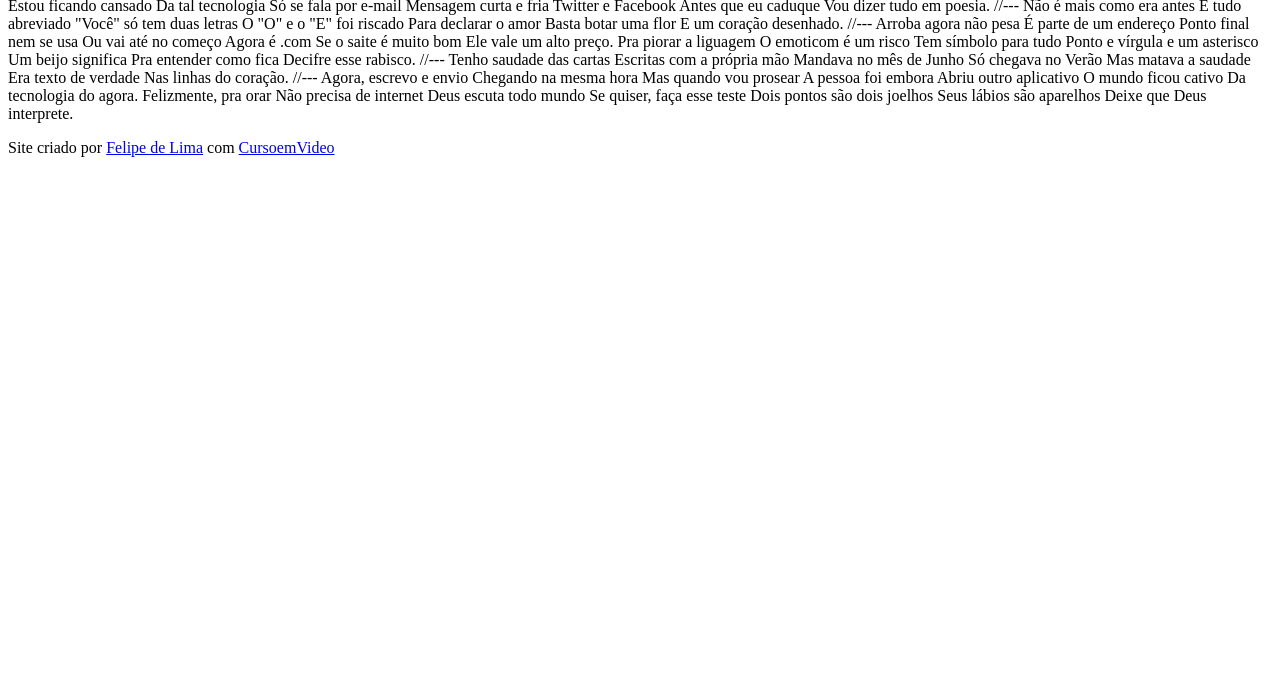
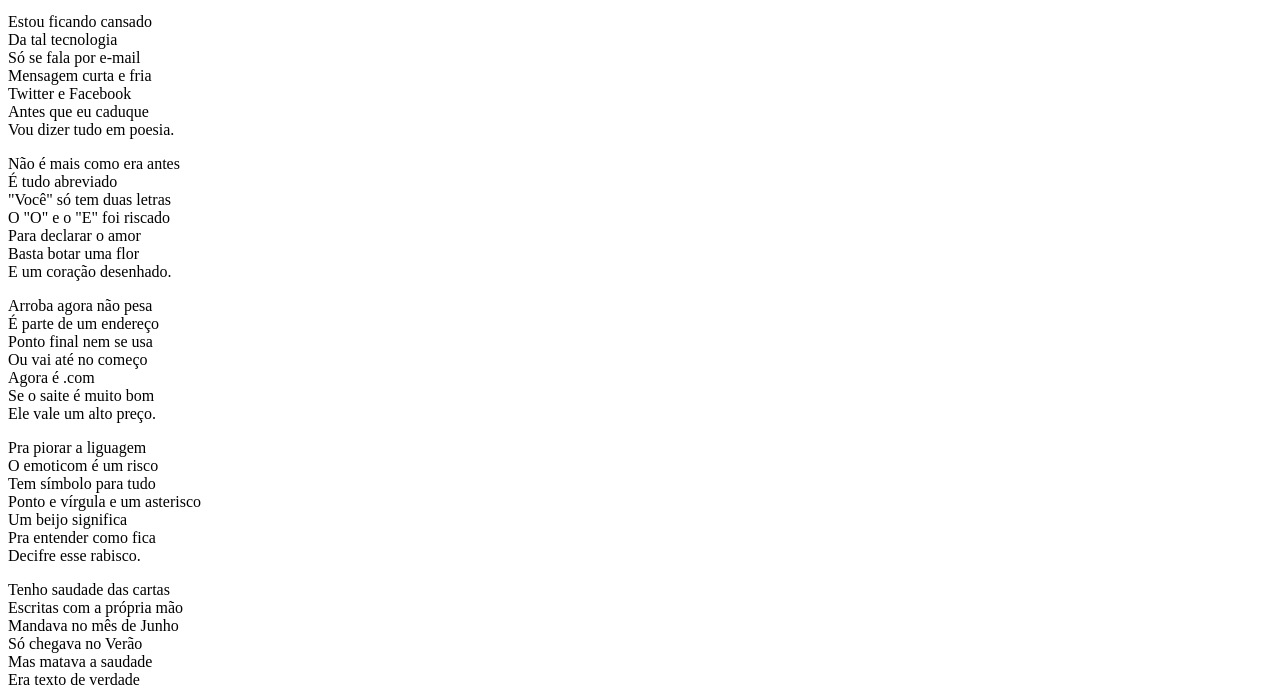
Before and after one commit to felipe-ocoder/html-css, a plain HTML site: page desafios/d0012/index.html in a window 1280 px wide. Shown: the part 101-790 px from the top of the page. Drawn offline with Linux system fonts and the light colour scheme.

Commit message:
Organização do  projeto

```diff
--- a/desafios/d0012/index.html
+++ b/desafios/d0012/index.html
@@ -4,6 +4,7 @@
     <meta charset="UTF-8">
     <meta name="viewport" content="width=device-width, initial-scale=1.0">
     <title>Cordel Moderno</title>
+    <link rel="stylesheet" href="style.css">
 </head>
 <body>
     <header>
@@ -11,69 +12,86 @@
         Por <a href="https://www.recantodasletras.com.br/poesias/3186743]" target="_blank">Milton Duarte</a>
     </header>
 
-    Estou ficando cansado
-    Da tal tecnologia
-    Só se fala por e-mail
-    Mensagem curta e fria
-    Twitter e Facebook
-    Antes que eu caduque
-    Vou dizer tudo em poesia.
+    <section>
+        <p>
+            Estou ficando cansado <br>
+            Da tal tecnologia <br>
+            Só se fala por e-mail <br>
+            Mensagem curta e fria <br>
+            Twitter e Facebook <br>
+            Antes que eu caduque <br>
+            Vou dizer tudo em poesia.
+        </p>
+    </section>
 
-    //---
+    <section>
+        <p>
+            Não é mais como era antes <br>
+            É tudo abreviado <br>
+            "Você" só tem duas letras <br>
+            O "O" e o "E" foi riscado <br>
+            Para declarar o amor <br>
+            Basta botar uma flor <br>
+            E um coração desenhado.
+        </p>
+    </section>
 
-    Não é mais como era antes
-    É tudo abreviado
-    "Você" só tem duas letras
-    O "O" e o "E" foi riscado
-    Para declarar o amor
-    Basta botar uma flor
-    E um coração desenhado.
+    <section>
+            <p>
+                Arroba agora não pesa <br>
+                É parte de um endereço <br>
+                Ponto final nem se usa <br>
+                Ou vai até no começo <br>
+                Agora é .com <br>
+                Se o saite é muito bom <br>
+                Ele vale um alto preço. <br>
+            </p>
 
-    //---
+            <p>
+                Pra piorar a liguagem <br>
+                O emoticom é um risco <br>
+                Tem símbolo para tudo <br>
+                Ponto e vírgula e um asterisco <br>
+                Um beijo significa <br>
+                Pra entender como fica <br>
+                Decifre esse rabisco.
+            </p>
 
-    Arroba agora não pesa
-    É parte de um endereço
-    Ponto final nem se usa
-    Ou vai até no começo
-    Agora é .com
-    Se o saite é muito bom
-    Ele vale um alto preço.
+    </section>
 
-    Pra piorar a liguagem
-    O emoticom é um risco
-    Tem símbolo para tudo
-    Ponto e vírgula e um asterisco
-    Um beijo significa
-    Pra entender como fica
-    Decifre esse rabisco.
+    <section>
+        <p>
+            Tenho saudade das cartas <br>
+            Escritas com a própria mão <br>
+            Mandava no mês de Junho <br>
+            Só chegava no Verão <br>
+            Mas matava a saudade <br>
+            Era texto de verdade <br>
+            Nas linhas do coração.
+        </p>
+    </section>
 
-    //---
+    <section>
+        <p>
+            Agora, escrevo e envio <br>
+            Chegando na mesma hora <br>
+            Mas quando vou prosear <br>
+            A pessoa foi embora <br>
+            Abriu outro aplicativo <br>
+            O mundo ficou cativo <br>
+            Da tecnologia do agora.
+        </p>
 
-    Tenho saudade das cartas
-    Escritas com a própria mão
-    Mandava no mês de Junho
-    Só chegava no Verão
-    Mas matava a saudade
-    Era texto de verdade
-    Nas linhas do coração.
-
-    //---
-
-    Agora, escrevo e envio
-    Chegando na mesma hora
-    Mas quando vou prosear
-    A pessoa foi embora
-    Abriu outro aplicativo
-    O mundo ficou cativo
-    Da tecnologia do agora.
-
-    Felizmente, pra orar
-    Não precisa de internet
-    Deus escuta todo mundo
-    Se quiser, faça esse teste
-    Dois pontos são dois joelhos
-    Seus lábios são aparelhos
-    Deixe que Deus interprete.
+        <p>
+            Felizmente, pra orar <br>
+            Não precisa de internet <br>
+            Deus escuta todo mundo <br>
+            Se quiser, faça esse teste <br>
+            Dois pontos são dois joelhos <br>
+            Seus lábios são aparelhos <br>
+            Deixe que Deus interprete.
+        </p>
+    </section>
 
     <footer><p>Site criado por <a href="https://github.com/felipe-ocoder" target="_blank">Felipe de Lima</a> com <a href="https://www.youtube.com/c/CursoemV%C3%ADdeo" target="_blank">CursoemVideo</a></p></footer>
 </body>
--- /dev/null
+++ b/desafios/d0012/style.css
@@ -0,0 +1 @@
+@charset "UTF-8";
```
